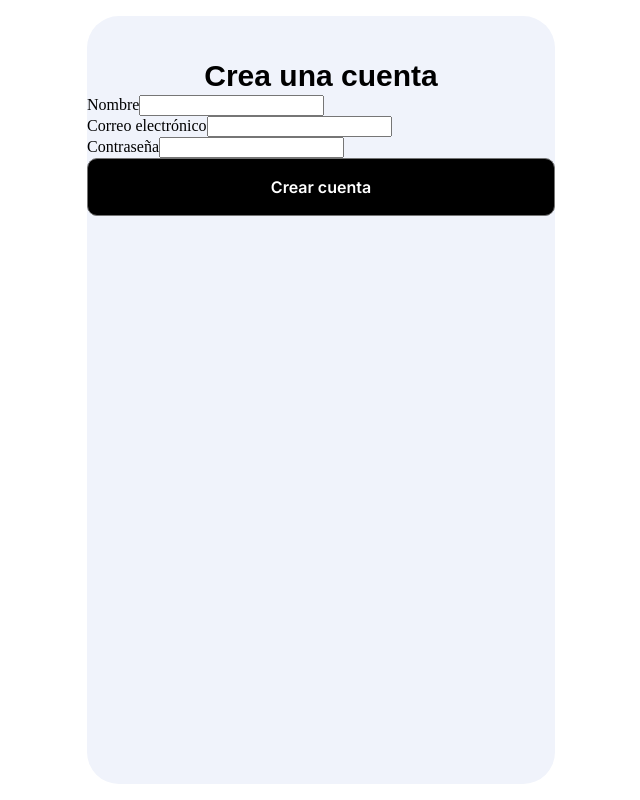
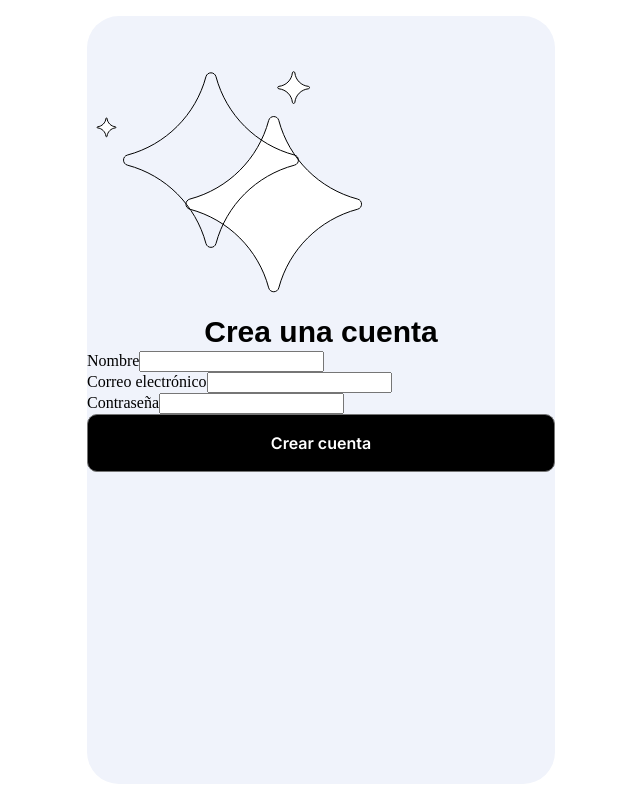
Before and after one commit to aegisnull/adicare, a React (Vite) app in the folder frontend/: page /registrarse in a window 1280 px wide. Shown: the whole page, without its empty margins (319-959 px from the left). Built offline with nearby package versions, Linux system fonts and the light colour scheme.

Commit message:
feat: add icon for Register component

```diff
--- a/frontend/src/components/Register/Register.jsx
+++ b/frontend/src/components/Register/Register.jsx
@@ -1,9 +1,11 @@
 import './Register.scss';
+import RegisterIcon from '../../images/register.svg';
 
 function Register() {
   return (
     <section className='register'>
       <div className='register__container'>
+        <img src={RegisterIcon} alt='Register' className='register__icon' />
         <h1 className='register__title'>Crea una cuenta</h1>
         <form className='register__form'>
           <div className='register__form__group'>
```
Also changed, not shown: frontend/src/images/register.svg (added).
